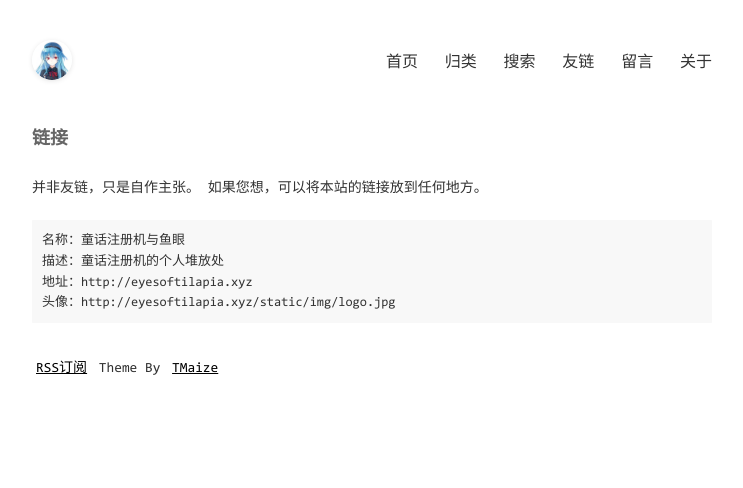
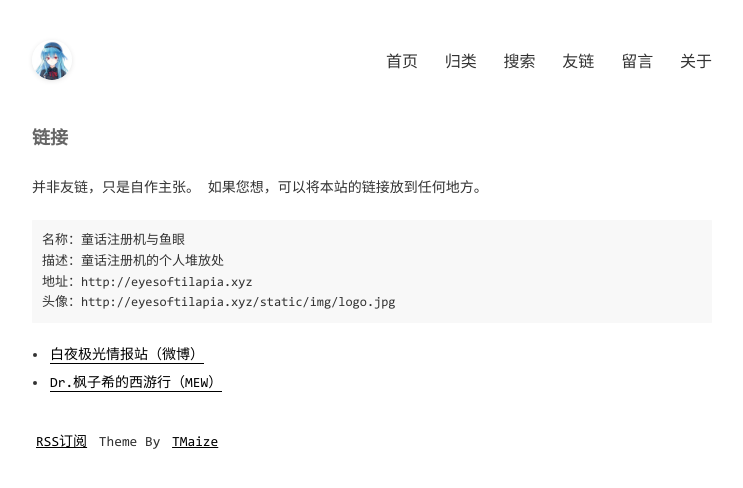
Before and after one commit to tilapia87/tilapia87.github.io, a Jekyll site: the page built from pages/links.md, in a window 1280 px wide. Shown: the top 488 px of the page, without its empty margins (268-1011 px from the left). Built offline with Jekyll 4.4.1, drawn with Linux system fonts in a browser that asks for light colours; comment, search, counter and statistics services are not loaded.

Commit message:
Update _config.yml

```diff
--- a/_config.yml
+++ b/_config.yml
@@ -57,3 +57,7 @@ extMath: false
 
 # 友情链接
 links:
+  - title: 白夜极光情报站（微博）
+    url: https://weibo.com/u/7610526816
+  - title: Dr.枫子希的西游行（MEW）
+    url: https://mew.fun/Y_ya/thoughts/76503623400148992
```
